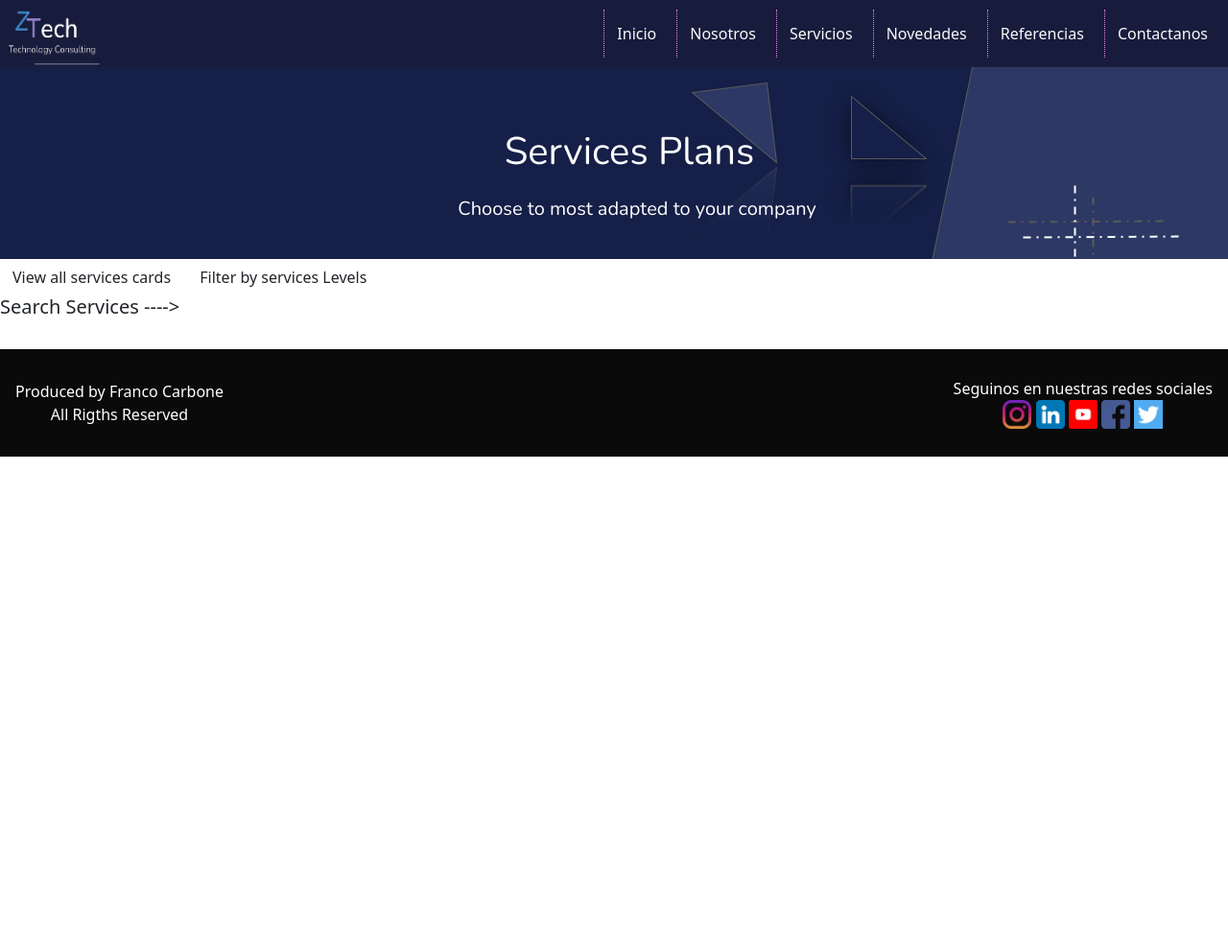
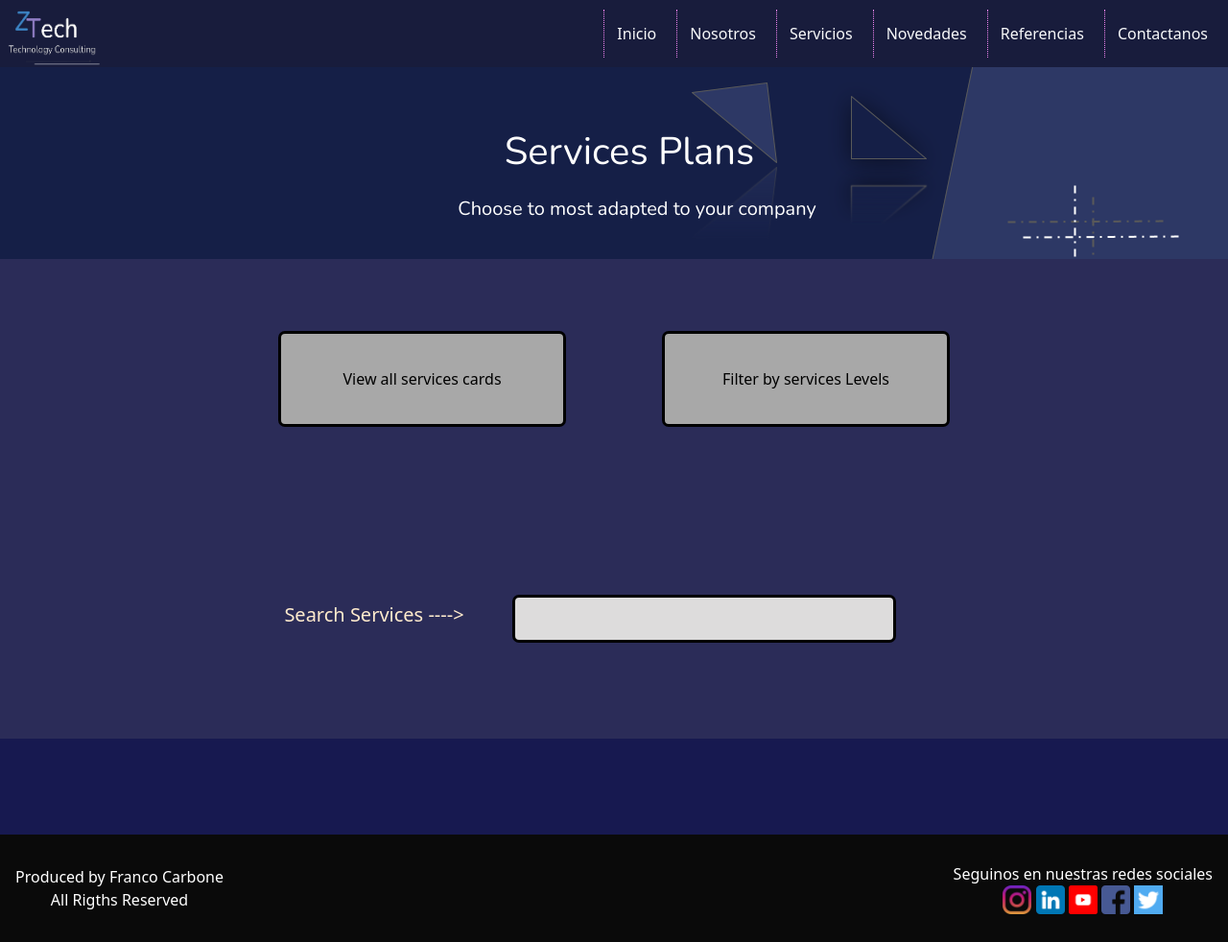
Before and after one commit to Marci4no/coderhouse-ZTech, a website: page pages/referencias.html in a window 1280 px wide. Shown: the whole page at 96% size. Before the commit the page ends 800 px from the top, so only its background shows below. Drawn offline with nearby package versions, Linux system fonts and the light colour scheme.

Commit message:
Update JS

```diff
--- a/sass/_main.scss
+++ b/sass/_main.scss
@@ -381,14 +381,64 @@
     }
 }
 .cards {
-    background-color: #090e3d;
-    width: 300px;
-    height: 300px;
-    border: #000000;
+    display: flex;
+    flex-direction: column;
+    text-align: center;
+    background-color: #03061f;
+    width: 350px;
+    height: 450px;
+    border: groove #c7c7c7;
     border-radius: 5px;
     color: #ffffff;
+    margin: 5px;
+    font-family: 'Nunito', sans-serif;
+    padding: 5px;
 }
-.imgJs {
-    width: 100px;
+.catalogo {
+    display: flex;
+    flex-direction: row;
+    flex-wrap: wrap;
+    padding: 50px;
+    max-height: 1000px;
+    background-color: #171950;
+    justify-content: center;
+}
+.buttonsConteiner {
+    background-color: #2b2c58;
+    display: flex;
+    flex-direction: row;
+    justify-content: center;
+    align-items: center;
+    height: 250px;
+}
+.inpt1 {
+    border: solid, #000000;
+    border-radius: 7px;
+    height: 50px;
+    width: 400px;
+    background-color: #dddcdc;
+    color: #000000;
+    margin: 50px;
+    text-align: center;
+    }
+.imgJS {
+    width: 9rem;
+    height: 8rem;
+    position: relative;
+    border: groove;
+    border-radius: 1rem;
+    margin: 4rem;
+    left: 2rem;
+}
+.btn{
+    border: solid, #000000;
+    border-radius: 7px;
     height: 100px;
+    width: 300px;
+    background-color: #a8a8a8;
+    color: #000000;
+    margin: 50px;
 }
+.h5JS {
+    color: blanchedalmond;
+}
```
Also changed, not shown: css/pruebacss.css.
